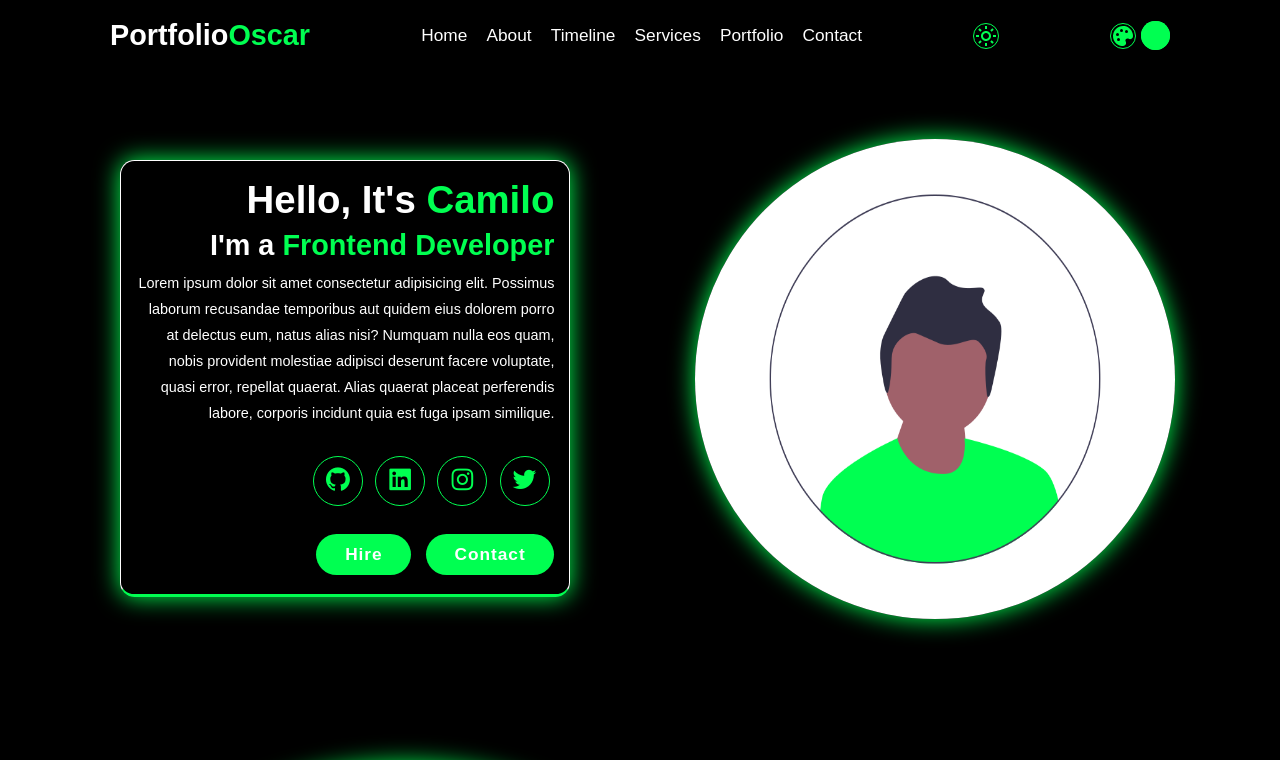
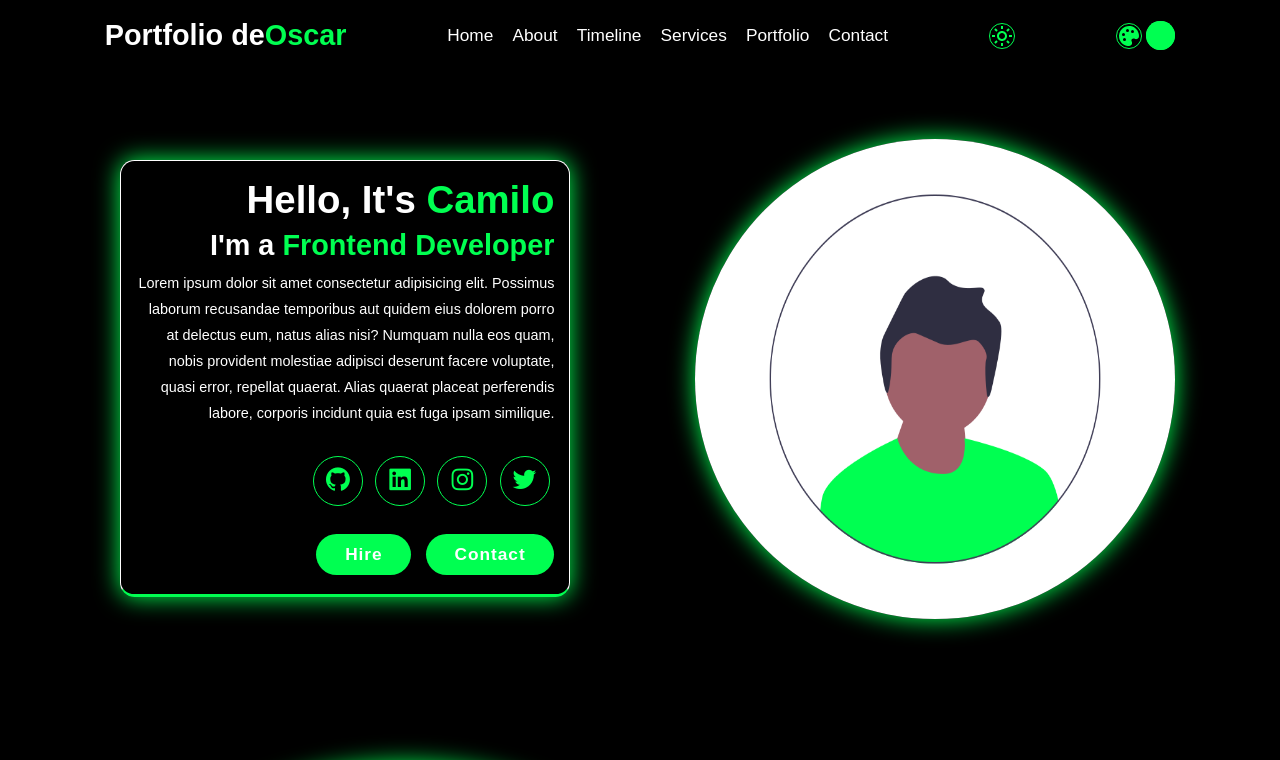
Before and after one commit to oscardavidtorres/ProyectoProtfolio, a plain HTML site: page index.html in a window 1280 px wide. Shown: the top 760 px of the page. Drawn offline with nearby package versions, Linux system fonts and the light colour scheme.

Commit message:
Commit en la reama development de prueba

```diff
--- a/index.html
+++ b/index.html
@@ -20,7 +20,7 @@
         <section class="header__main container">
             <nav class="nav">
 
-                <a href="./" class="nav__logo-link"">Portfolio<span>Oscar</span></a>
+                <a href="./" class="nav__logo-link"">Portfolio de<span>Oscar</span></a>
 
                 <label class=" nav__label">
                     <input type="checkbox" class="nav__checkbox">
```
